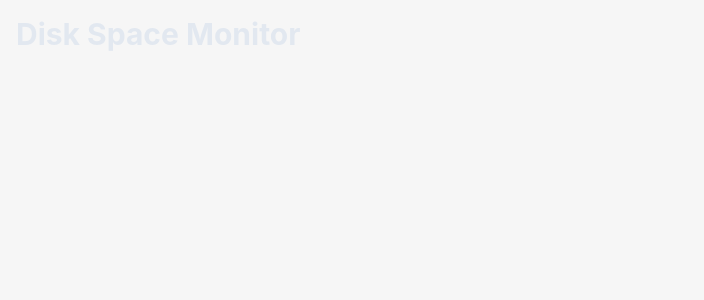
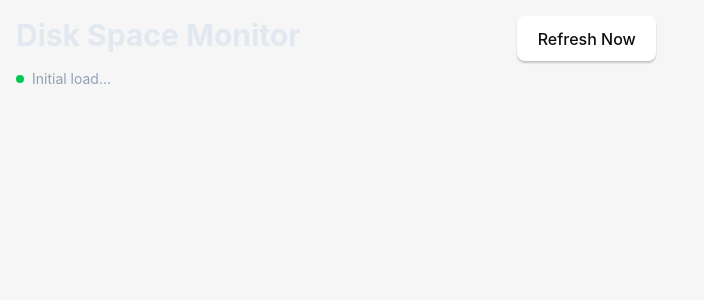
Before and after one commit to butterscotchstallion/dsm-tauri, a React (Vite) app in the folder src/dsm-tauri/: page / in a window 1280 px wide. Shown: the top 300 px of the page, without its empty margins (0-704 px from the left). Built offline with nearby package versions, Linux system fonts and the light colour scheme.

Commit message:
Adds last updated indicaator

```diff
--- a/src/dsm-tauri/src/App.tsx
+++ b/src/dsm-tauri/src/App.tsx
@@ -10,34 +10,62 @@ interface Disk {
 
 function App() {
     const [disks, setDisks] = useState<Disk[]>([]);
+    const [isLoading, setIsLoading] = useState(false);
+    const [lastUpdated, setLastUpdated] = useState<Date | null>(null);
 
     useEffect(() => {
+        loadDisks();
+        // Refresh every 15 minutes
+        const interval = setInterval(loadDisks, 15 * 60 * 1000);
+        return () => clearInterval(interval);
+    }, []);
+
     const loadDisks = async () => {
+        setIsLoading(true);
         try {
             const result: Disk[] = await invoke("get_disks");
             setDisks(result);
+            setLastUpdated(new Date());
         } catch (error) {
             console.error("Failed to fetch disks:", error);
+        } finally {
+            // Small delay so the user can actually see the "refreshing" state
+            setTimeout(() => setIsLoading(false), 500);
         }
     };
-        loadDisks();
-    }, []);
 
     const formatBytes = (bytes: number, decimals = 2) => {
         if (bytes === 0) return '0 Bytes';
-
         const k = 1024;
         const dm = decimals < 0 ? 0 : decimals;
         const sizes = ['Bytes', 'KB', 'MB', 'GB', 'TB', 'PB'];
-
         const i = Math.floor(Math.log(bytes) / Math.log(k));
-
         return parseFloat((bytes / Math.pow(k, i)).toFixed(dm)) + ' ' + sizes[i];
     };
 
   return (
       <main className="container p-8 max-w-2xl mx-auto">
-          <h1 className="text-3xl font-bold text-slate-200 mb-8">Disk Space Monitor</h1>
+          <div className="flex justify-between items-center mb-2">
+              <h1 className="text-3xl font-bold text-slate-200">Disk Space Monitor</h1>
+              <button
+                  onClick={loadDisks}
+                  disabled={isLoading}
+                  className={`px-4 py-2 rounded-lg font-medium transition-all ${
+                      isLoading
+                          ? 'bg-slate-700 text-slate-400 cursor-not-allowed'
+                          : 'bg-blue-600 text-white hover:bg-blue-500 active:scale-95'
+                  }`}
+              >
+                  {isLoading ? 'Refreshing...' : 'Refresh Now'}
+              </button>
+          </div>
+
+          <div className="mb-4 text-sm text-slate-400 flex items-center gap-2">
+              <div className={`w-2 h-2 rounded-full ${isLoading ? 'bg-amber-500 animate-pulse' : 'bg-green-500'}`}></div>
+              {lastUpdated
+                  ? `Last updated: ${lastUpdated.toLocaleTimeString()}`
+                  : 'Initial load...'}
+          </div>
 
           <div className="grid gap-6">
               {disks.map((disk, index) => {
@@ -47,7 +75,7 @@ function App() {
                       : 0;
 
                   return (
-                      <div key={index} className="p-6 bg-white shadow-sm rounded-xl border border-slate-200">
+                      <div key={index} className="p-4 bg-white shadow-sm rounded-xl border border-slate-200">
                           <div className="flex justify-between items-end mb-2">
                               <h2 className="font-bold text-lg text-slate-700">{disk.name || "Local Disk"}</h2>
                               <span className="text-sm font-medium text-slate-500">
```
Lines whose indentation alone changed are shown as unchanged.
